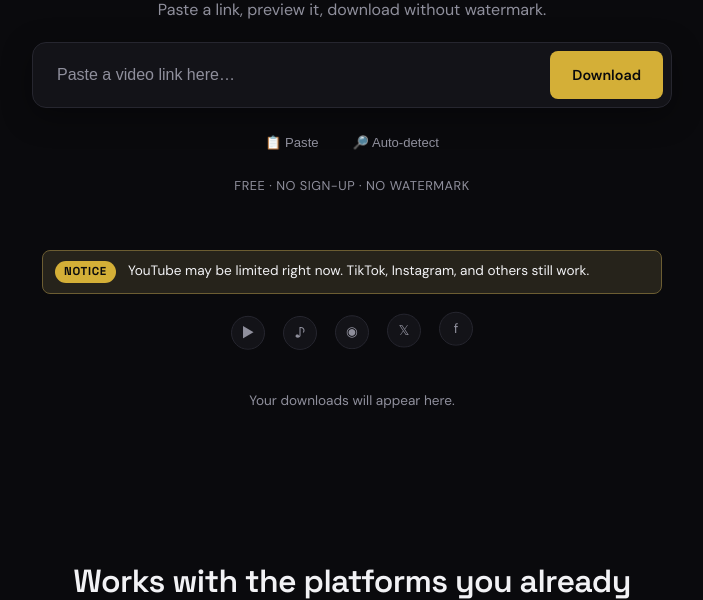
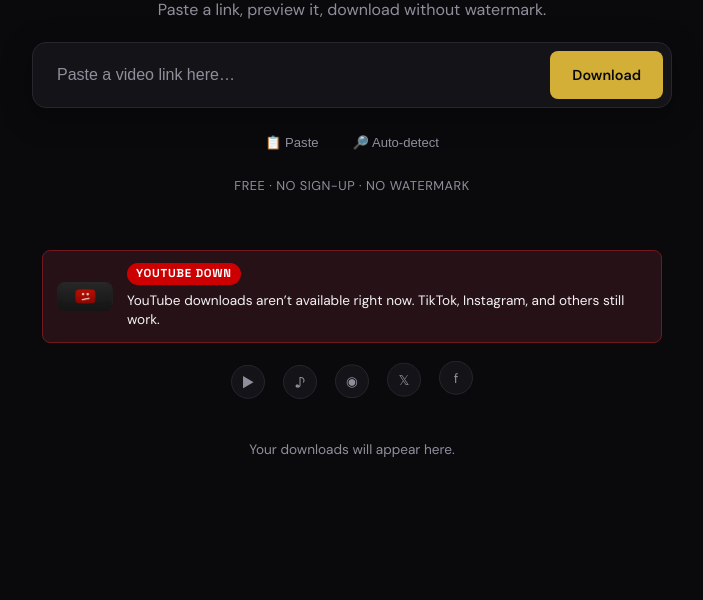
Before and after one commit to MugoJnr/mb-media, a Flask app: page / in a window 1280 px wide. Shown: the part 325-925 px from the top of the page, without its empty margins (288-991 px from the left). Run offline with Flask 3, Linux system fonts and the light colour scheme; some libraries are stand-ins or nearby versions.

Commit message:
Show YouTube-down image in status banner.

```diff
--- a/static/css/style.css
+++ b/static/css/style.css
@@ -291,16 +291,34 @@ img { max-width: 100%; display: block; }
 
 .status-banner {
   display: flex;
-  align-items: flex-start;
-  gap: 12px;
+  align-items: center;
+  gap: 14px;
   max-width: 620px;
   margin: 18px auto 0;
-  padding: 10px 12px;
+  padding: 12px 14px;
   text-align: left;
   background: color-mix(in srgb, var(--gold) 10%, var(--surface));
   border: 1px solid color-mix(in srgb, var(--gold) 40%, var(--border));
   border-radius: var(--radius-sm);
   animation: fadeUp 0.5s ease 0.2s both;
+}
+.status-banner--youtube {
+  background: color-mix(in srgb, #ff0000 8%, var(--surface));
+  border-color: color-mix(in srgb, #ff0000 35%, var(--border));
+}
+.status-banner-icon {
+  flex-shrink: 0;
+  width: 56px;
+  height: auto;
+  border-radius: 8px;
+  display: block;
+}
+.status-banner-body {
+  min-width: 0;
+  display: flex;
+  flex-direction: column;
+  align-items: flex-start;
+  gap: 6px;
 }
 .status-banner-label {
   flex-shrink: 0;
@@ -309,8 +327,8 @@ img { max-width: 100%; display: block; }
   font-weight: 700;
   letter-spacing: 0.06em;
   text-transform: uppercase;
-  color: var(--bg);
-  background: var(--gold);
+  color: #fff;
+  background: #c00;
   border-radius: 999px;
   padding: 4px 9px;
   line-height: 1.2;
@@ -323,10 +341,12 @@ img { max-width: 100%; display: block; }
 }
 @media (max-width: 560px) {
   .status-banner {
-    flex-direction: row;
-    align-items: flex-start;
-    gap: 10px;
+    gap: 12px;
     margin-top: 14px;
+    padding: 12px;
+  }
+  .status-banner-icon {
+    width: 48px;
   }
 }
 
--- a/templates/index.html
+++ b/templates/index.html
@@ -20,9 +20,12 @@
       <div id="status" role="status" aria-live="polite"></div>
     </div>
 
-    <div class="status-banner" role="status">
-      <span class="status-banner-label">Notice</span>
-      <p>YouTube may be limited right now. TikTok, Instagram, and others still work.</p>
+    <div class="status-banner status-banner--youtube" role="status">
+      <img class="status-banner-icon" src="{{ url_for('static', filename='img/youtube-down.png') }}" width="56" height="40" alt="YouTube is down">
+      <div class="status-banner-body">
+        <span class="status-banner-label">YouTube down</span>
+        <p>YouTube downloads aren’t available right now. TikTok, Instagram, and others still work.</p>
+      </div>
     </div>
 
     <div class="platform-orbit" aria-hidden="true">
```
Also changed, not shown: static/img/youtube-down.png (added).
